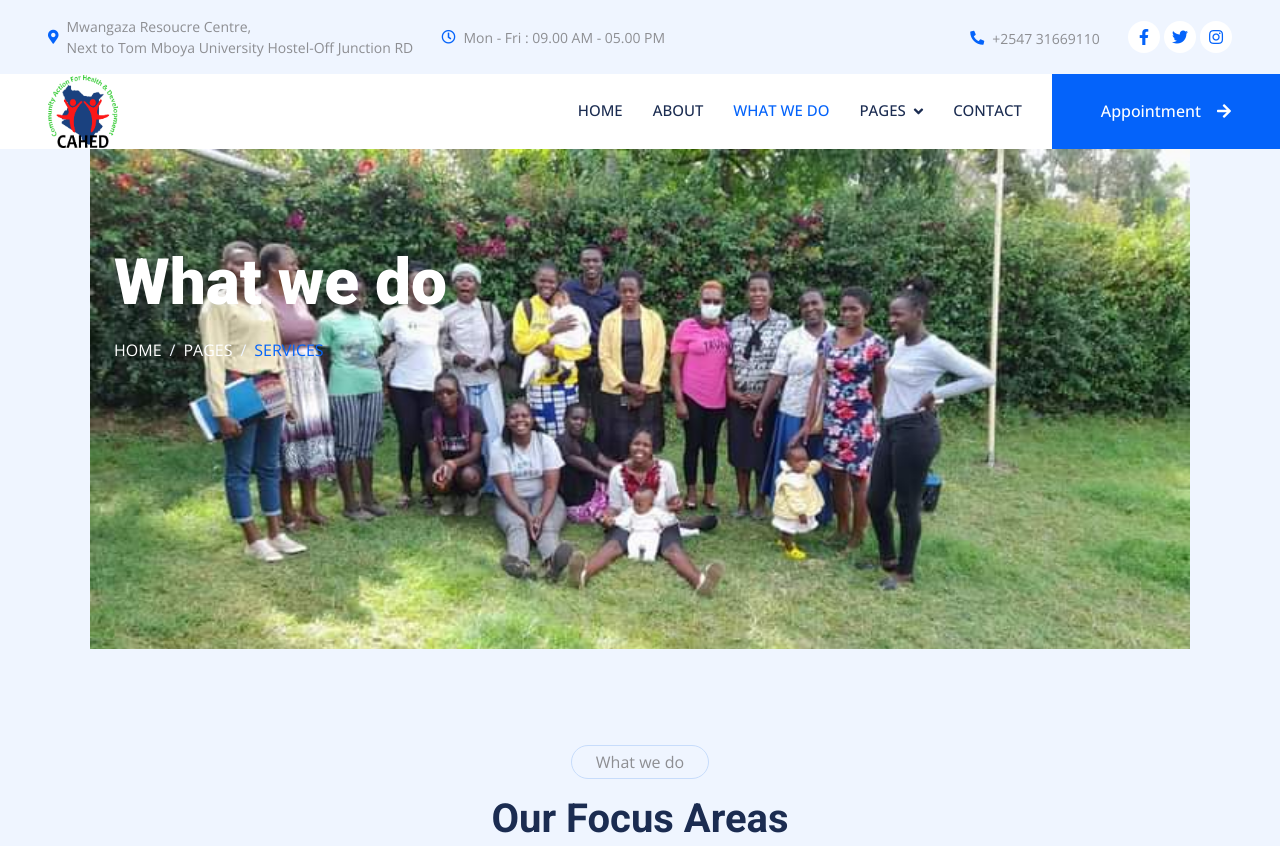
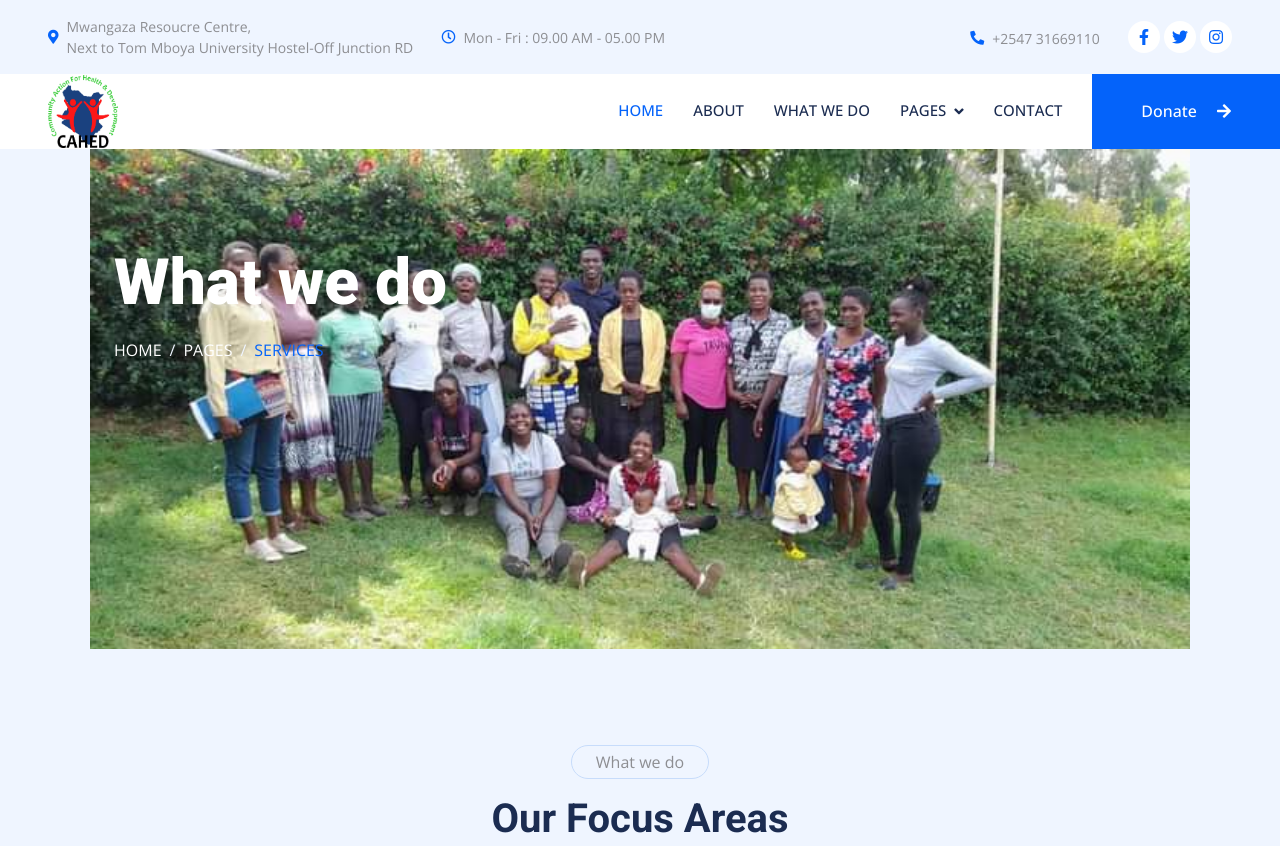
Before and after one commit to mwembekitawi/cahedkenya, a plain HTML site: page service.html in a window 1280 px wide. Shown: the top 846 px of the page. Drawn offline with nearby package versions, Linux system fonts and the light colour scheme.

Commit message:
Update service.html

```diff
--- a/service.html
+++ b/service.html
@@ -72,23 +72,23 @@
     <!-- Topbar End -->
 
 
-    <!-- Navbar Start -->
+   <!-- Navbar Start -->
     <nav class="navbar navbar-expand-lg bg-white navbar-light sticky-top p-0 wow fadeIn" data-wow-delay="0.1s">
         <a href="index.html" class="navbar-brand d-flex align-items-center px-4 px-lg-5">
-            <img src="cahed logo .png.png" alt="cahed logo" width="70px">
+           <img src="cahed logo .png.png" alt="cahed logo" width="70px">
         </a>
         <button type="button" class="navbar-toggler me-4" data-bs-toggle="collapse" data-bs-target="#navbarCollapse">
             <span class="navbar-toggler-icon"></span>
         </button>
         <div class="collapse navbar-collapse" id="navbarCollapse">
             <div class="navbar-nav ms-auto p-4 p-lg-0">
-                <a href="index.html" class="nav-item nav-link">Home</a>
+                <a href="index.html" class="nav-item nav-link active">Home</a>
                 <a href="about.html" class="nav-item nav-link">About</a>
-                <a href="service.html" class="nav-item nav-link active">What we do</a>
+                <a href="service.html" class="nav-item nav-link">What we do</a>
                 <div class="nav-item dropdown">
                     <a href="#" class="nav-link dropdown-toggle" data-bs-toggle="dropdown">Pages</a>
                     <div class="dropdown-menu rounded-0 rounded-bottom m-0">
-                        <a href="partner.html" class="dropdown-item">Partners</a>
+                        <a href="partner.html" class="dropdown-item">Our partners</a>
                         <a href="team.html" class="dropdown-item">Our Team</a>
                         <a href="appointment.html" class="dropdown-item">Appointment</a>
                         <a href="testimonial.html" class="dropdown-item">Donation</a>
@@ -97,10 +97,13 @@
                 </div>
                 <a href="contact.html" class="nav-item nav-link">Contact</a>
             </div>
-            <a href="" class="btn btn-primary rounded-0 py-4 px-lg-5 d-none d-lg-block">Appointment<i class="fa fa-arrow-right ms-3"></i></a>
+            <a href="testimonial.html" class="btn btn-primary rounded-0 py-4 px-lg-5 d-none d-lg-block">Donate <i class="fa fa-arrow-right ms-3"></i></a>
         </div>
     </nav>
     <!-- Navbar End -->
+
+
+
 
 
     <!-- Page Header Start -->
```
